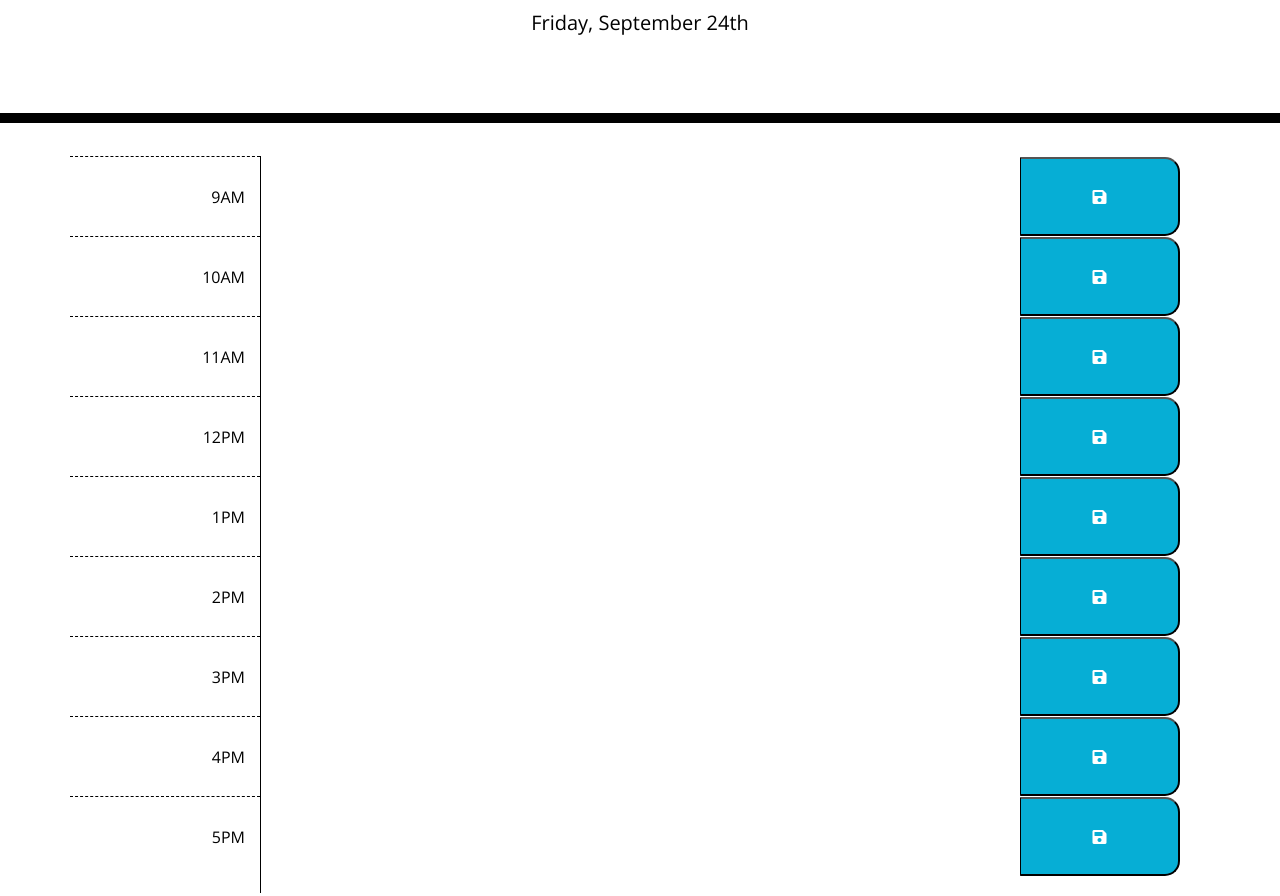
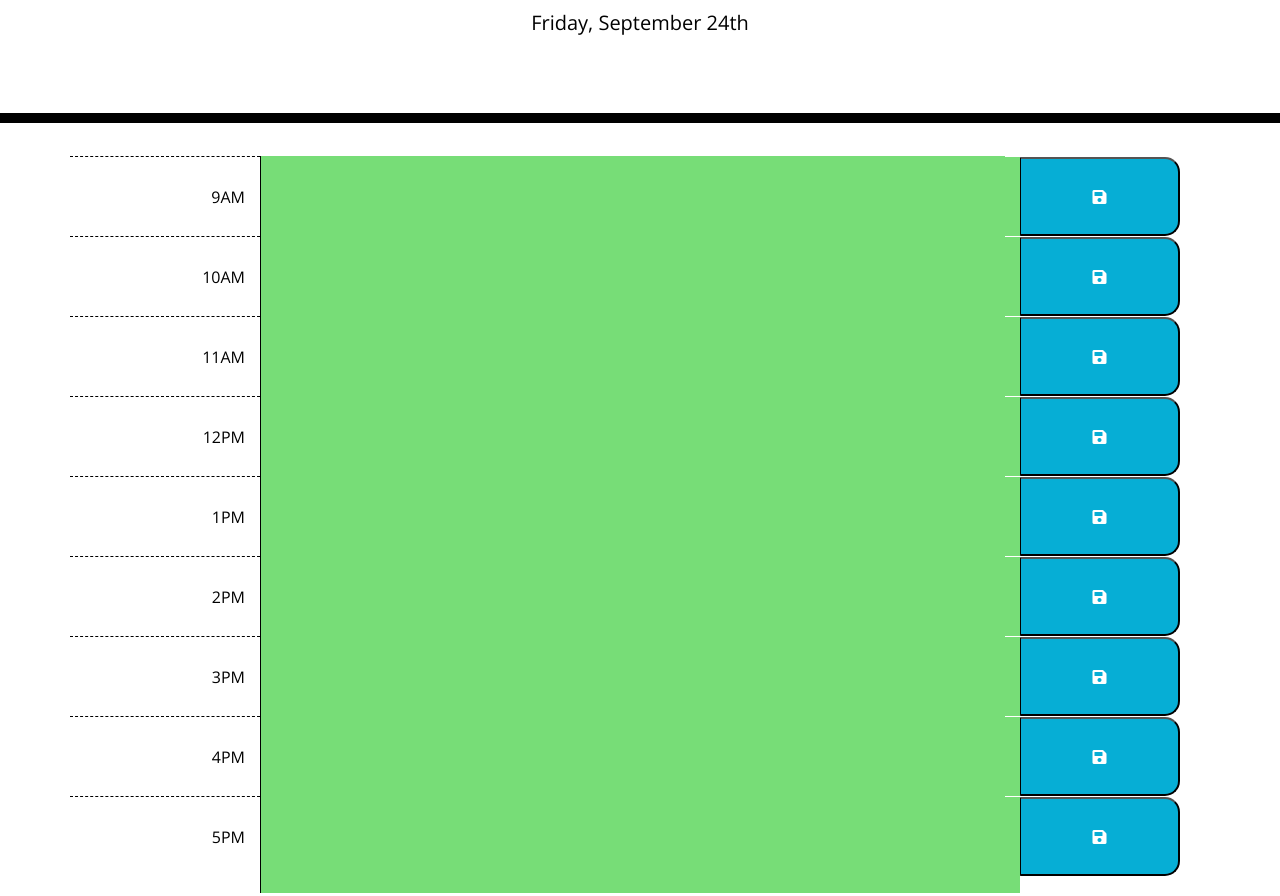
Before and after one commit to cianfich1016/Daily-Planner, a plain HTML site: page index.html in a window 1280 px wide. Shown: the part 181-1077 px from the top of the page. Drawn offline with nearby package versions, Linux system fonts and the light colour scheme.

Commit message:
Updated the colors function to display based on current hour with a for loop and if statements.

```diff
--- a/assets/css/style.css
+++ b/assets/css/style.css
@@ -74,7 +74,3 @@ textarea {
 .col-2 p {
   text-align: right;
 }
-
-.btn{
-  background-color: teal;
-}
--- a/assets/js/script.js
+++ b/assets/js/script.js
@@ -1,3 +1,48 @@
 
-var rightNow = moment().format('dddd, MMMM Do');
-$("#currentDay").text(rightNow);
+var now = moment().format('dddd, MMMM Do');
+$("#currentDay").text(now);
+
+var text9El = $("#input9");
+var text10El = $("#input10");
+var text11El = $("#input11");
+var text12El = $("#input12");
+var text13El = $("#input13");
+var text14El = $("#input14");
+var text15El = $("#input15");
+var text16El = $("#input16");
+var text17El = $("#input17");
+
+var allTimes = [text9El, text10El, text11El, text12El, text13El, text14El, text15El, text16El, text17El];
+
+text9El = 9;
+text10El = 10;
+text11El = 11;
+text12El = 12;
+text13El = 13;
+text14El = 14;
+text15El = 15;
+text16El = 16;
+text17El = 17;
+
+
+
+colors();
+
+function colors(){
+  var currentHour = moment().format('H');
+  for (var i=0; i <= 24; i++){
+     if(currentHour < allTimes[i]){
+       allTimes[i].addClass('future')
+    }else if (currentHour > allTimes[i]){
+        allTimes[i].addClass('past')
+    } else if (currentHour === allTimes[i]){
+        allTimes[i].addClass('present')
+    } else return;
+    }
+}
+
+//function setStorage9(){
+    //localStorage.setItem("box9", text9Input);
+//};
+
+//button9.addEventListener("click", setStorage9);
--- a/index.html
+++ b/index.html
@@ -30,90 +30,90 @@
     </header>
       <div class="container">
         <div class="row">
-          <div class="col-2 hour">
+          <div class="col-2 hour" >
             <p>9AM</p>
           </div>
-          <textarea class="col-8">
+          <textarea class="col-8" id="input9">
+          </textarea>
+          <div class="col-2 row">
+            <button class="fas fa-save saveBtn" id="button9"></button>
+          </div>
+        </div>
+        <div class="row">
+          <div class="col-2 hour" >
+            <p>10AM</p>
+          </div>
+          <textarea class="col-8" id="input10">
           </textarea>
           <div class="col-2 row">
             <button class="fas fa-save saveBtn"></button>
           </div>
         </div>
         <div class="row">
-          <div class="col-2 hour">
-            <p>10AM</p>
+          <div class="col-2 hour" >
+            <p>11AM</p>
           </div>
-          <textarea class="col-8">
+          <textarea class="col-8" id="input11">
           </textarea>
           <div class="col-2 row">
             <button class="fas fa-save saveBtn"></button>
           </div>
         </div>
         <div class="row">
-          <div class="col-2 hour">
-            <p>11AM</p>
+          <div class="col-2 hour" >
+            <p>12PM</p>
           </div>
-          <textarea class="col-8">
+          <textarea class="col-8" id="input12">
           </textarea>
           <div class="col-2 row">
             <button class="fas fa-save saveBtn"></button>
           </div>
         </div>
         <div class="row">
-          <div class="col-2 hour">
-            <p>12PM</p>
+          <div class="col-2 hour" >
+            <p>1PM</p>
           </div>
-          <textarea class="col-8">
+          <textarea class="col-8" id="input13">
           </textarea>
           <div class="col-2 row">
             <button class="fas fa-save saveBtn"></button>
           </div>
         </div>
         <div class="row">
-          <div class="col-2 hour">
-            <p>1PM</p>
+          <div class="col-2 hour" >
+            <p>2PM</p>
           </div>
-          <textarea class="col-8">
+          <textarea class="col-8" id="input14">
           </textarea>
           <div class="col-2 row">
             <button class="fas fa-save saveBtn"></button>
           </div>
         </div>
         <div class="row">
-          <div class="col-2 hour">
-            <p>2PM</p>
+          <div class="col-2 hour" >
+            <p>3PM</p>
           </div>
-          <textarea class="col-8">
+          <textarea class="col-8" id="input15">
           </textarea>
           <div class="col-2 row">
             <button class="fas fa-save saveBtn"></button>
           </div>
         </div>
         <div class="row">
-          <div class="col-2 hour">
-            <p>3PM</p>
+          <div class="col-2 hour" >
+            <p>4PM</p>
           </div>
-          <textarea class="col-8">
+          <textarea class="col-8" id="input16">
           </textarea>
           <div class="col-2 row">
             <button class="fas fa-save saveBtn"></button>
           </div>
         </div>
         <div class="row">
-          <div class="col-2 hour">
-            <p>4PM</p>
-          </div>
-          <textarea class="col-8">
-          </textarea>
-          <div class="col-2 row">
-            <button class="fas fa-save saveBtn"></button>
-          </div>
-        </div>
-        <div class="row">
-          <div class="col-2 hour">
+          <div class="col-2 hour" >
             <p>5PM</p>
           </div>
-          <textarea class="col-8">
+          <textarea class="col-8" id="input17">
           </textarea>
           <div class="col-2 row">
             <button class="fas fa-save saveBtn"></button>
```
